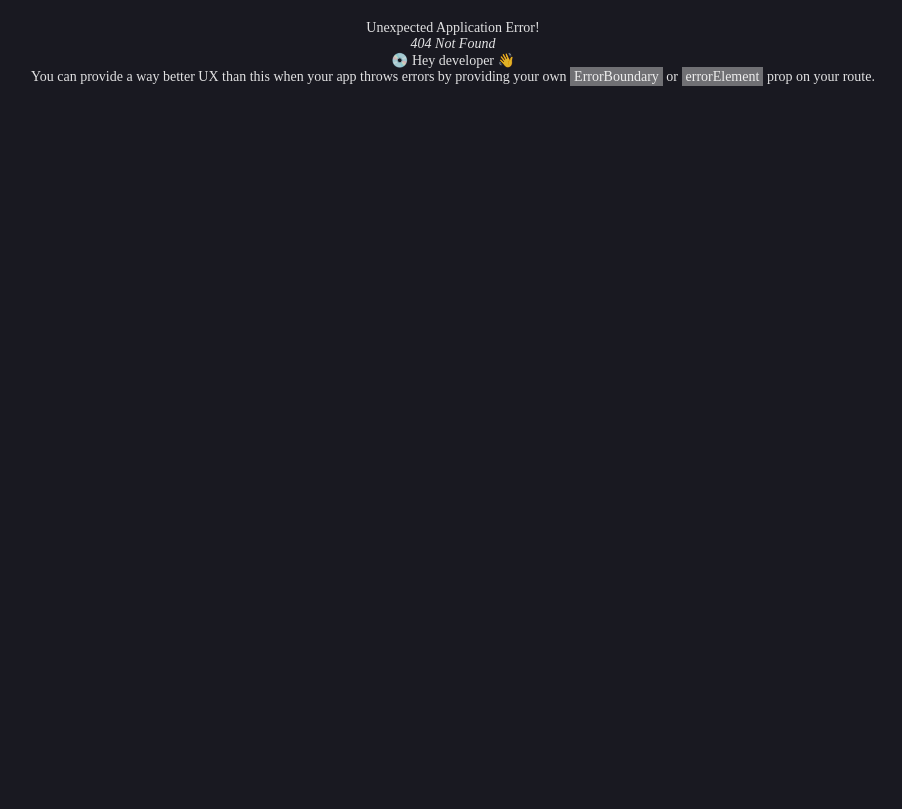
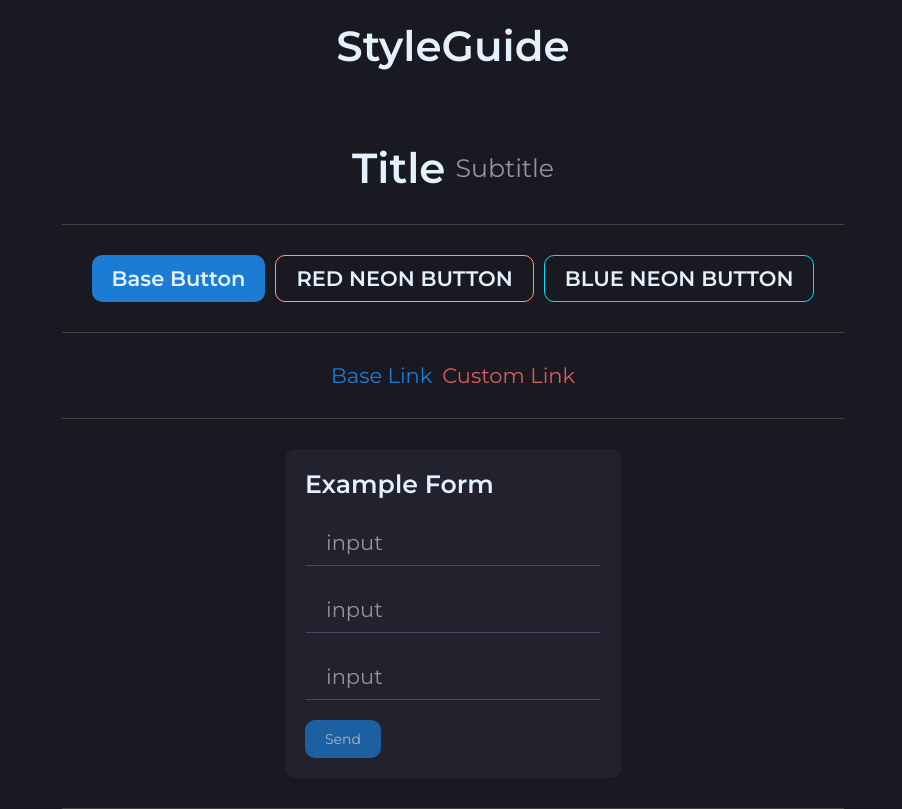
Before and after one commit to anatonokao/graphiql-app, a React (Vite) app: page /styleguide in a window 1280 px wide. Before the commit this address had no page. Shown: the whole page, without its empty margins (187-1089 px from the left). Built offline with nearby package versions, Linux system fonts and the light colour scheme.

Commit message:
feat: add more mixins, change variables, create styleguide page

```diff
--- /dev/null
+++ b/src/components/StyleGuidePage/StyleGuide.module.scss
@@ -0,0 +1,87 @@
+.page {
+  display: flex;
+  flex-direction: column;
+  align-items: center;
+  gap: 20px;
+}
+
+.title {
+  @include title;
+  margin-bottom: 20px;
+}
+
+.titles {
+  display: flex;
+  align-items: center;
+  gap: 10px;
+}
+
+.titleExample {
+  @include title;
+}
+
+.subtitle {
+  @include subtitle;
+}
+
+.body {
+  display: flex;
+  flex-direction: column;
+  align-items: center;
+  & > * {
+    padding: 30px;
+    border-bottom: 1px solid #424242;
+    width: 100%;
+    display: flex;
+    gap: 10px;
+    justify-content: center;
+  }
+}
+
+.buttons {
+}
+
+button {
+  background-color: transparent;
+}
+
+.baseButton {
+  @include base-button;
+}
+.redNeonButton {
+  @include neon-button($red: true);
+}
+.blueNeonButton {
+  @include neon-button;
+}
+
+.link {
+  @include base-link;
+}
+
+.customLink {
+  @include base-link;
+  color: #d55d5d;
+  &:hover {
+    color: #ff9292;
+  }
+}
+
+.form {
+  display: flex;
+  flex-direction: column;
+  background-color: $clr-base;
+  padding: 20px;
+  border-radius: 10px;
+  gap: 20px;
+  .input {
+    @include form-input;
+  }
+  .button {
+    @include form-button;
+  }
+}
+
+.formTitle {
+  @include form-title;
+}
--- /dev/null
+++ b/src/components/StyleGuidePage/StyleGuide.tsx
@@ -0,0 +1,45 @@
+import React from 'react';
+import styles from './StyleGuide.module.scss';
+const StyleGuide = () => {
+  return (
+    <div className={styles.page}>
+      <h3 className={styles.title}>StyleGuide</h3>
+      <div className={styles.body}>
+        <div className={styles.titles}>
+          <h3 className={styles.titleExample}>Title</h3>
+          <h5 className={styles.subtitle}>Subtitle</h5>
+        </div>
+        <div className={styles.buttons}>
+          <button className={styles.baseButton}>Base Button</button>
+          <button className={styles.redNeonButton}>Red Neon Button</button>
+          <button className={styles.blueNeonButton}>Blue Neon Button</button>
+        </div>
+        <div className={styles.links}>
+          <a href="#" className={styles.link}>
+            Base Link
+          </a>
+          <a href="#" className={styles.customLink}>
+            Custom Link
+          </a>
+        </div>
+        <div className={styles.links}>
+          <form action="" className={styles.form}>
+            <h5 className={styles.formTitle}>Example Form</h5>
+            <input type="text" className={styles.input} placeholder={'input'} />
+            <input type="text" className={styles.input} placeholder={'input'} />
+            <input
+              type="password"
+              className={styles.input}
+              placeholder={'input'}
+            />
+            <button disabled className={styles.button}>
+              Send
+            </button>
+          </form>
+        </div>
+      </div>
+    </div>
+  );
+};
+
+export default StyleGuide;
--- a/src/main.tsx
+++ b/src/main.tsx
@@ -12,6 +12,7 @@ import {
 import { setupStore } from './store/store.ts';
 import { Provider } from 'react-redux';
 import DesktopLayout from './components/GraphQl/layouts/DesktopLayout/DesktopLayout.tsx';
+import StyleGuide from '@/components/StyleGuidePage/StyleGuide.tsx';
 
 const store = setupStore();
 
@@ -21,6 +22,7 @@ const router = createBrowserRouter(
       <Route path="/" element={<App />} />
       <Route path="/auth" element={<div>Auth Page</div>} />
       <Route path="/playground" element={<DesktopLayout />} />
+      <Route path="/styleguide" element={<StyleGuide />} />
     </Route>,
   ),
 );
--- a/src/styles/_mixins.scss
+++ b/src/styles/_mixins.scss
@@ -1,5 +1,5 @@
 @mixin title {
-  font-size: 2rem;
+  font-size: 3rem;
   font-weight: 600;
   color: $base-text-clr;
 }
@@ -11,9 +11,10 @@
 }
 
 @mixin base-button {
+  border-radius: 10px;
   background-color: $buttons-and-links;
   padding: 10px 20px;
-  font-size: 1rem;
+  font-size: 1.5rem;
   font-weight: 600;
   transition: $transition;
   &:hover {
@@ -22,6 +23,7 @@
 }
 
 @mixin neon-button($red: false) {
+  border-radius: 10px;
   display: flex;
   justify-content: center;
   align-items: center;
@@ -29,7 +31,7 @@
   border: 1px solid white;
   background-color: transparent;
   padding: 10px 20px;
-  font-size: 1rem;
+  font-size: 1.5rem;
   font-weight: 600;
   transition: $transition;
   color: $neon-text-clr;
@@ -49,14 +51,52 @@
   }
 }
 
+@mixin base-link {
+  color: $buttons-and-links;
+  transition: $transition;
+  font-size: 1.5rem;
+  &:hover {
+    color: $buttons-and-links-hover;
+  }
+}
+
+@mixin form-title {
+  @include title;
+  font-size: 1.8rem;
+}
+
 @mixin form-input {
+  padding: 10px 20px;
+  background-color: transparent;
+  border: 1px solid transparent;
+  border-bottom: 1px solid $clr-base-2;
+  border-radius: 0;
+  font-size: 1.5rem;
+  transition: $transition;
   &:hover {
+    border: 1px solid $clr-active;
+    border-radius: 10px;
   }
-  ::placeholder {
+  &:focus {
+    border: 1px solid $clr-active-3;
+    border-radius: 10px;
+  }
+  &::placeholder {
+    color: $text-clr-caption;
   }
 }
 
 @mixin form-button {
+  @include base-button;
+  width: fit-content;
+  padding: 10px 20px;
+  font-size: 1rem;
+  font-weight: 400;
+  &:disabled {
+    opacity: 0.7;
+    pointer-events: none;
+    cursor: auto;
+  }
 }
 
 @mixin IdeSection {
--- a/src/styles/_variables.scss
+++ b/src/styles/_variables.scss
@@ -12,23 +12,23 @@ $red-neon-glow: #ff9983;
 $blue-neon-glow: #00e0ff;
 
 $text-clr-caption: #9293a0;
-$text-clr-caption-3: rgb(95, 96, 109);
+$text-clr-caption-3: #5f606d;
 
-$clr-base: rgb(33, 34, 45);
-$clr-base-2: rgb(24, 25, 34);
-$clr-base-3: rgb(19, 21, 27);
-$clr-base-4: rgb(28, 28, 31);
+$clr-base: #21222d;
+$clr-base-2: #45485e;
+$clr-base-3: #13151b;
+$clr-base-4: #1c1c1f;
 
-$clr-content: rgb(181, 183, 194);
-$clr-scroll: rgba(181, 183, 194, 0.13);
+$clr-content: #b5b7c2;
+$clr-scroll: #b5b7c213;
 
-$clr-active: rgb(78, 169, 252);
+$clr-active: #4293dc;
 $clr-active-2: #2495fc;
 $clr-active-3: #2695fd;
 
-$clr-active-4: rgb(162, 210, 255);
+$clr-active-4: #a2d2ff;
 
-$clr-blur: rgba(36, 149, 252, 0.3);
+$clr-blur: #2495fc30;
 
 $clr-danger: #eb0d6a;
 
--- a/src/styles/global.scss
+++ b/src/styles/global.scss
@@ -1,8 +1,13 @@
+@import url('https://fonts.googleapis.com/css2?family=Montserrat:wght@200;400;600;700&display=swap');
+@import url('https://fonts.googleapis.com/css2?family=Advent+Pro:wght@200;400;600&display=swap');
+@import url('https://fonts.googleapis.com/css2?family=Caveat&display=swap');
 /* ------------------ОБНУЛЕНИЕ/RESET------------------ */
 @import 'reset';
 /* ------------------СТИЛИ/STYLES------------------ */
 
 body {
-  color: rgba(255, 255, 255, 0.87);
+  color: $base-text-clr;
   background-color: #191921;
+  font-weight: 400;
+  font-family: 'Montserrat', Helvetica, sans-serif;
 }
```
